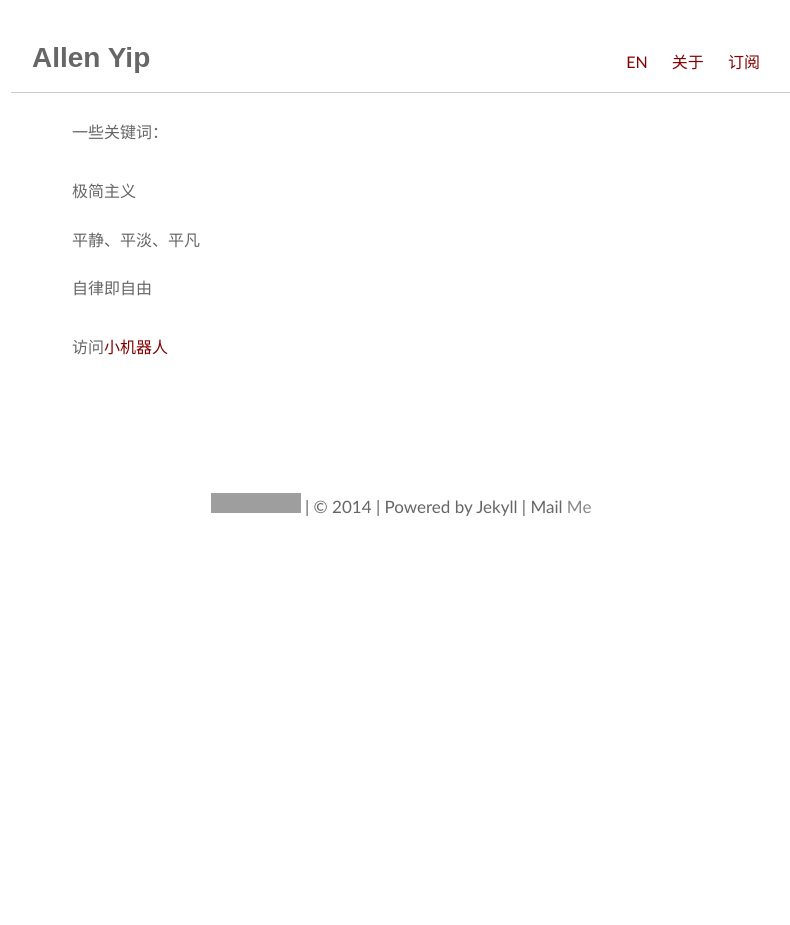
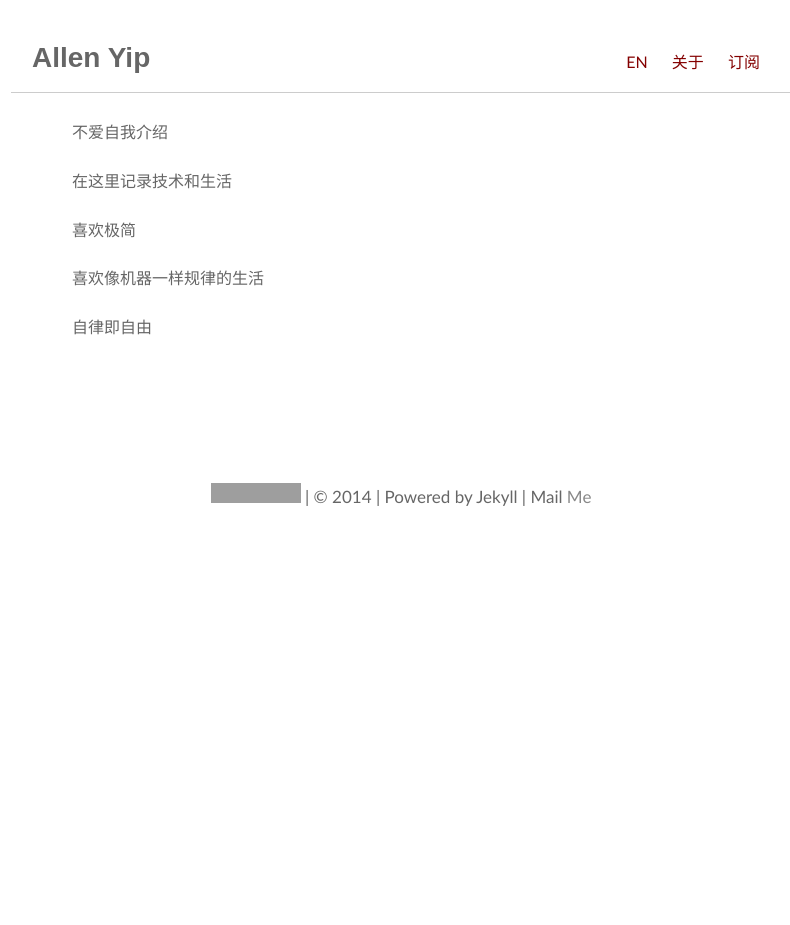
Before and after one commit to allenyip/allenyip.github.com, a Jekyll site: the page built from about.html, in a window 1280 px wide. Shown: the whole page, without its empty margins (239-1029 px from the left). Built offline with Jekyll 4.4.1, drawn with Linux system fonts in a browser that asks for light colours; some web fonts are replaced; Markdown is read by kramdown in place of the engine named in the settings; grey boxes are pictures that could not be loaded.

Commit message:
Update about.html

```diff
--- a/about.html
+++ b/about.html
@@ -3,15 +3,14 @@ layout: default
 title: Allen Yip
 ---
 <ul id="archive">
-  <li>一些关键词：</li>
+  <li>不爱自我介绍</li>
   <li></li>
+  <li>在这里记录技术和生活</li>
   <li></li>
-  <li>极简主义</li>
+  <li>喜欢极简</li>
   <li></li>
-  <li>平静、平淡、平凡</li>
+  <li>喜欢像机器一样规律的生活</li>
   <li></li>
   <li>自律即自由</li>
   <li></li>
-  <li></li>
-  <li>访问<a href='http://allenyip.github.com/shell'>小机器人</a></li>
 </ul>
```
